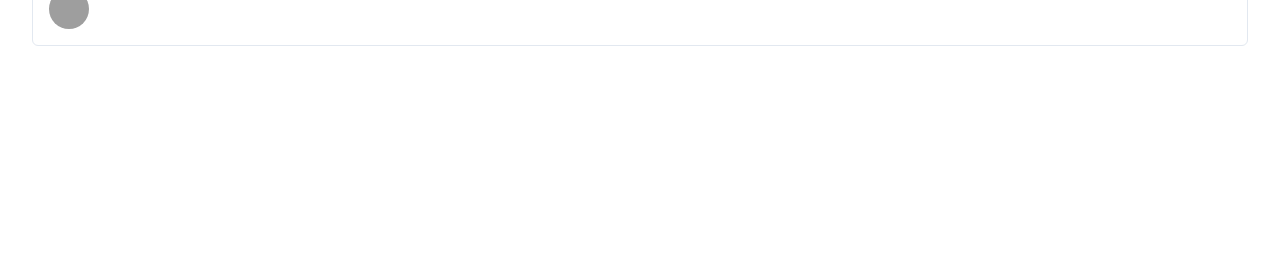
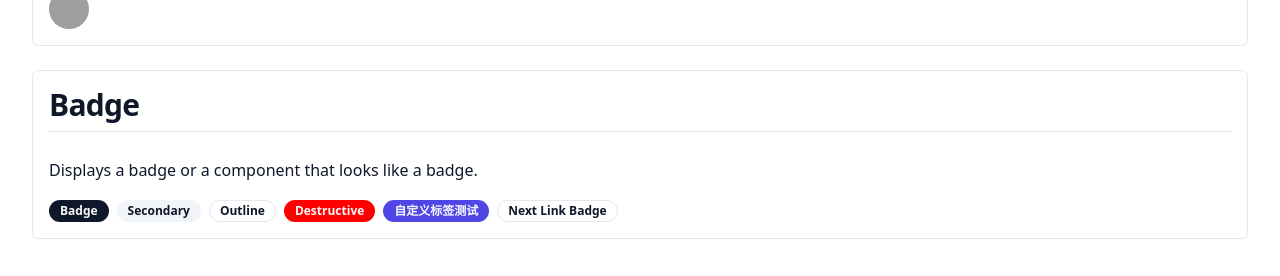
Before and after one commit to clifflee365/shadcn-ui-demo, a Next.js app: page / in a window 1280 px wide. Shown: the part 2865-3141 px from the top of the page. Before the commit the page ends 2951 px from the top, so only its background shows below. Built offline with nearby package versions, Linux system fonts and the light colour scheme; grey boxes are pictures that could not be loaded.

Commit message:
feat: add Badge demo

```diff
--- a/app/page.tsx
+++ b/app/page.tsx
@@ -9,6 +9,7 @@
 import { AlertDialogDemo } from "@/components/AlertDialogDemo"
 import { AspectRatioDemo } from "@/components/AspectRatioDemo"
 import { AvatarDemo } from "@/components/AvatarDemo"
+import { BadgeDemo } from "@/components/BadgeDemo"
 
 export default function IndexPage() {
   return (
@@ -60,6 +61,9 @@
       <Box title="Avatar" desc="An image element with a fallback for representing the user.">
         <AvatarDemo/>
       </Box>
+      <Box title="Badge" desc="Displays a badge or a component that looks like a badge.">
+        <BadgeDemo/>
+      </Box>
     </section>
   )
 }
--- /dev/null
+++ b/components/BadgeDemo.tsx
@@ -0,0 +1,14 @@
+import { Badge , badgeVariants} from "@/components/ui/badge"
+import Link from "next/link"
+
+export function BadgeDemo() {
+  return <section className="flex gap-2 ">
+    <Badge>Badge</Badge>
+    <Badge variant="secondary">Secondary</Badge>
+    <Badge variant="outline">Outline</Badge>
+    <Badge variant="destructive">Destructive</Badge>
+    <Badge variant="custom">自定义标签测试</Badge>
+
+    <Link href="#" className={badgeVariants({ variant: "outline" })}>Next Link Badge</Link>
+  </section>
+}
--- /dev/null
+++ b/components/ui/badge.tsx
@@ -0,0 +1,37 @@
+import * as React from "react"
+import { VariantProps, cva } from "class-variance-authority"
+
+import { cn } from "@/lib/utils"
+
+const badgeVariants = cva(
+  "inline-flex items-center border rounded-full px-2.5 py-0.5 text-xs font-semibold transition-colors focus:outline-none focus:ring-2 focus:ring-ring focus:ring-offset-2",
+  {
+    variants: {
+      variant: {
+        default:
+          "bg-primary hover:bg-primary/80 border-transparent text-primary-foreground",
+        secondary:
+          "bg-secondary hover:bg-secondary/80 border-transparent text-secondary-foreground",
+        destructive:
+          "bg-destructive hover:bg-destructive/80 border-transparent text-destructive-foreground",
+        outline: "text-foreground",
+        custom: "bg-indigo-600  hover:bg-indigo-600/80 border-transparent text-primary-foreground",
+      },
+    },
+    defaultVariants: {
+      variant: "default",
+    },
+  }
+)
+
+export interface BadgeProps
+  extends React.HTMLAttributes<HTMLDivElement>,
+    VariantProps<typeof badgeVariants> {}
+
+function Badge({ className, variant, ...props }: BadgeProps) {
+  return (
+    <div className={cn(badgeVariants({ variant }), className)} {...props} />
+  )
+}
+
+export { Badge, badgeVariants }
```
